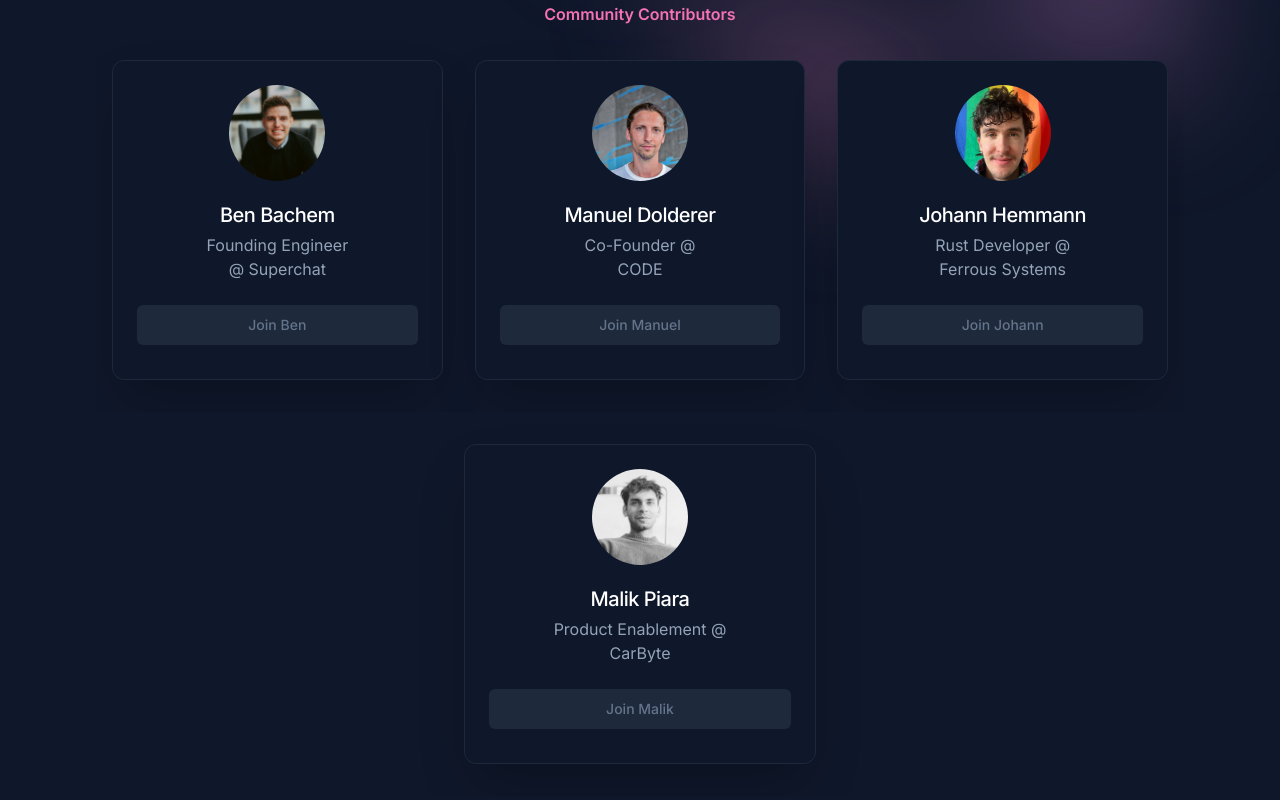
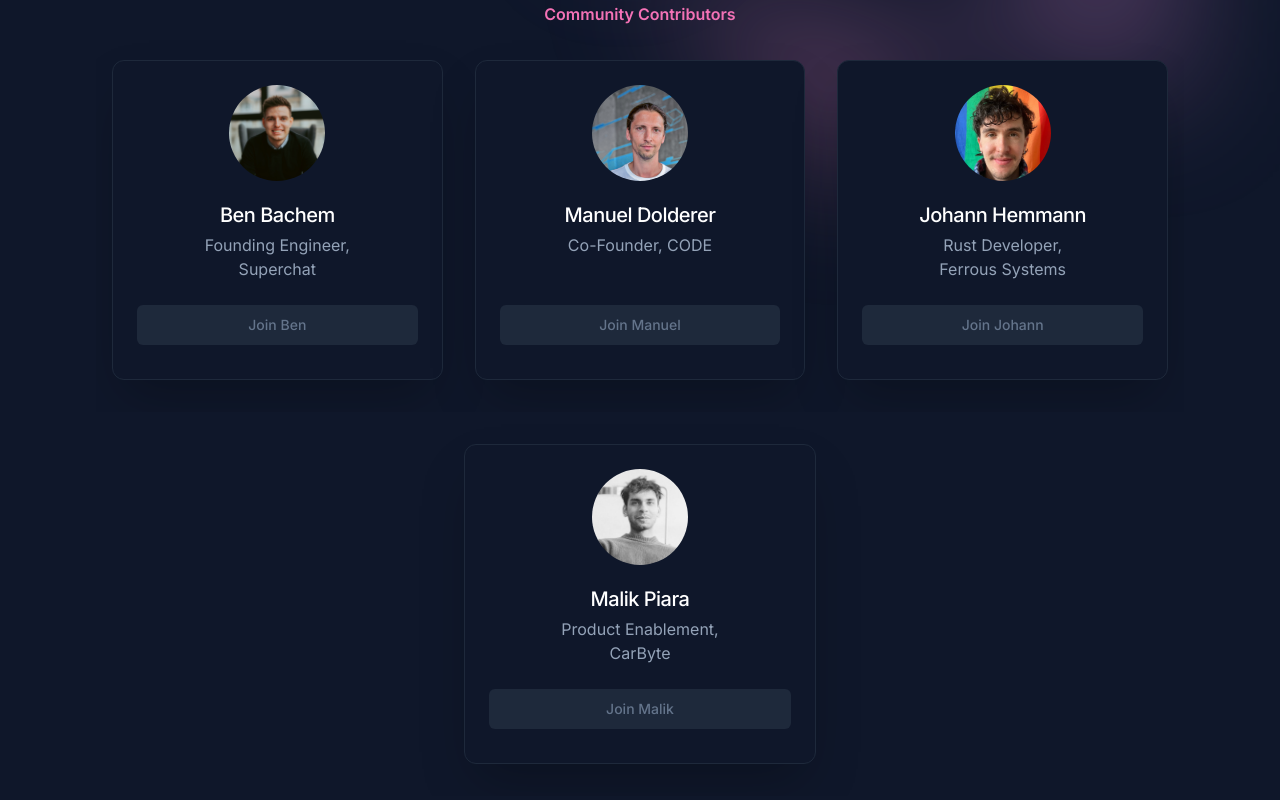
Before and after one commit to adonisote/popscle.com, a Next.js app: page / in a window 1280 px wide. Shown: the part 520-1320 px from the top of the page. Built offline with nearby package versions, Linux system fonts and the light colour scheme.

Commit message:
Added a cat gif as a placeholder.

```diff
--- a/app/page.tsx
+++ b/app/page.tsx
@@ -29,24 +29,24 @@ export default function Home() {
       <section className='flex flex-col md:flex-row overflow-x-scroll w-full'>
         <TestimonialCard
           name='Ben Bachem'
-          role='Founding Engineer @ Superchat'
+          role='Founding Engineer, Superchat'
           image='/people/ben.jpeg'
         />
         <TestimonialCard
           name='Manuel Dolderer'
-          role='Co-Founder @ CODE'
+          role='Co-Founder, CODE'
           image='/people/manuel.jpeg'
         />
         <TestimonialCard
           name='Johann Hemmann'
-          role='Rust Developer @ Ferrous Systems'
+          role='Rust Developer, Ferrous Systems'
           image='/people/johann2.jpg'
         />
       </section>
       <section className='flex flex-col md:flex-row overflow-x-scroll w-full'>
         <TestimonialCard
           name='Malik Piara'
-          role='Product Enablement @ CarByte'
+          role='Product Enablement, CarByte'
           image='/people/malik.jpeg'
         />
       </section>
--- a/components/testimonialCard.tsx
+++ b/components/testimonialCard.tsx
@@ -1,6 +1,7 @@
 import { Button } from './ui/button';
 import { Card, CardContent, CardFooter, CardHeader } from './ui/card';
 import Image from 'next/image';
+import catGif from '../public/people/cat.webp';
 import {
   Sheet,
   SheetContent,
@@ -50,12 +51,20 @@ export default function TestimonialCard({
               </SheetTrigger>
               <SheetContent>
                 <SheetHeader>
-                  <SheetTitle>Join {name.split(' ')[0]}</SheetTitle>
+                  <SheetTitle>Join {name.split(' ')[0]} on Popscle</SheetTitle>
                   <SheetDescription>
-                    Popscle is invite-only. If you'd like to become one of our
-                    first contributors, drop Malik a message.
+                    {`We're rolling out Popscle by invitation. If you'd like to give it a spin, drop ${
+                      name.split(' ')[0]
+                    } a message.`}
                   </SheetDescription>
                 </SheetHeader>
+                <Image
+                  className='mt-10 rounded'
+                  alt={'cat'}
+                  src={catGif}
+                  width={350}
+                  height={200}
+                />
               </SheetContent>
             </Sheet>
           </CardFooter>
```
Also changed, not shown: public/people/cat.webp (added).
